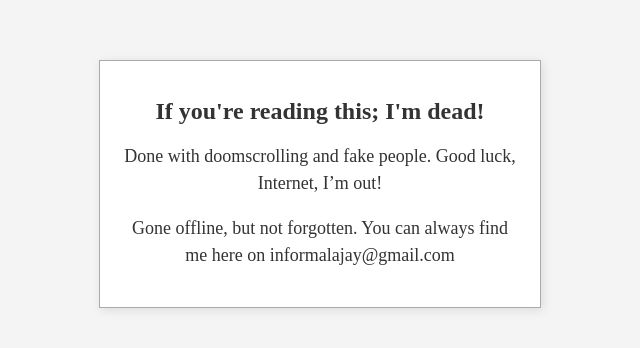
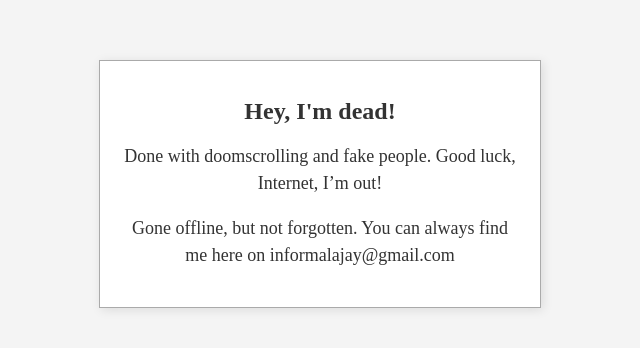
Before and after one commit to ajaykmr8684/Dead, a plain HTML site: page index.html in a window 1280 px wide. Shown: the part 216-564 px from the top of the page, without its empty margins (320-960 px from the left). Drawn offline with Linux system fonts and the light colour scheme.

Commit message:
Update index.html

```diff
--- a/index.html
+++ b/index.html
@@ -36,7 +36,7 @@
 </head>
 <body>
   <div class="notice-box">
-    <h1> If you're reading this; I'm dead! </h1>
+    <h1> Hey, I'm dead!</h1>
     <p> Done with doomscrolling and fake people. Good luck, Internet, I’m out!</p>
     <p> Gone offline, but not forgotten. You can always find me here on informalajay@gmail.com</p>
   </div>
```
